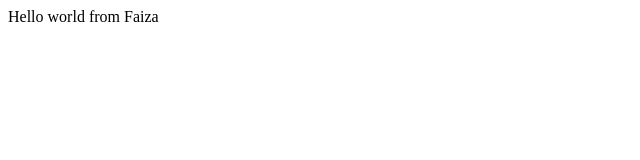
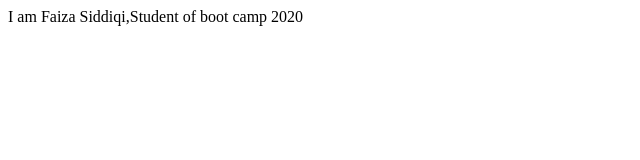
Before and after one commit to fizreh/BootCamp2020, a plain HTML site: page index.html in a window 1280 px wide. Shown: the whole page, without its empty margins (0-640 px from the left). Drawn offline with Linux system fonts and the light colour scheme.

Commit message:
Update index.html

```diff
--- a/index.html
+++ b/index.html
@@ -6,6 +6,6 @@
     <title>Welcome in Boot Camp 2020</title>
 </head>
 <body>
-    <div>Hello world from Faiza</div>
+    <div>I am Faiza Siddiqi,Student of boot camp 2020</div>
 </body>
 </html>
```
